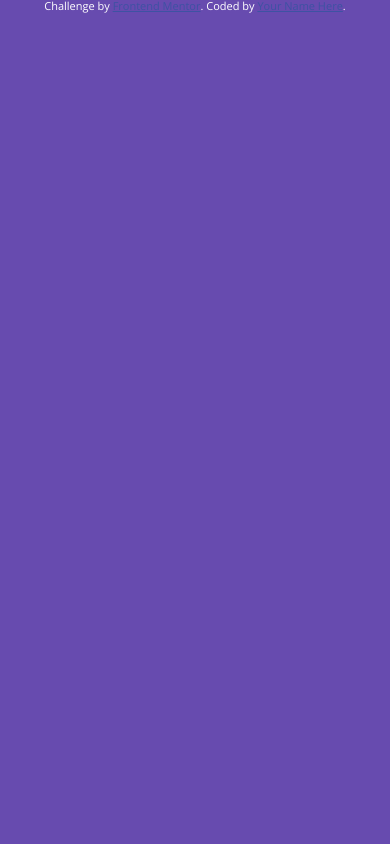
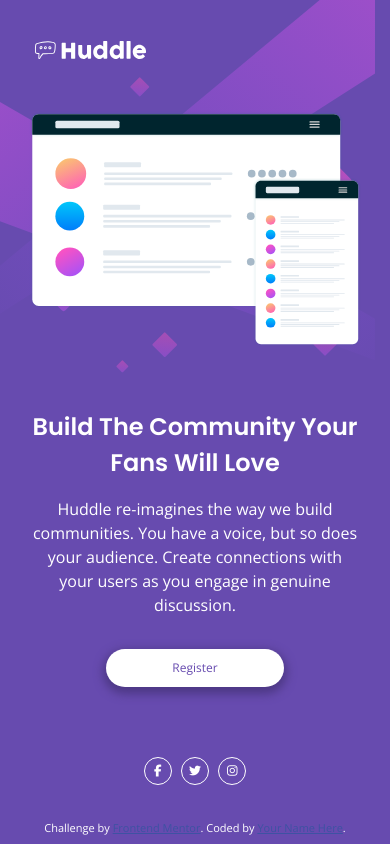
Before and after one commit to charmainelhm/frontend-mentor-huddle-landing-page-introductory-section, a plain HTML site: page index.html in a window 390 px wide. Drawn offline with nearby package versions, Linux system fonts and the light colour scheme.

Commit message:
Style: formate mobile layout of webpage.

```diff
--- a/css/style.css
+++ b/css/style.css
@@ -4,9 +4,7 @@
   --color-accent: #e882e8;
   --color-shadow: #4d3885;
 
-  --fs-xl: 4.2rem;
-  --fs-600: 3.2rem;
-  --fs-500: 1.8rem;
+  --fs-xl: 2.4rem;
   --fs-400: 1.6rem;
   --fs-300: 1.2rem;
 }
@@ -18,6 +16,11 @@
   margin: 0;
 }
 
+.container {
+  width: 85%;
+  margin: 3.5rem auto;
+}
+
 /* Typography */
 html {
   font-size: 62.5%;
@@ -27,12 +30,15 @@ body {
   font-family: "Open Sans", Arial, Helvetica, sans-serif;
   font-size: var(--fs-400);
   background-color: var(--color-bg);
+  background-image: url(../images/bg-mobile.svg);
+  background-repeat: no-repeat;
   color: var(--color-primary);
+  line-height: 1.5;
 }
 
 h1 {
   font-family: "Poppins", Arial, Helvetica, sans-serif;
-  font-size: var(--fs-600);
+  font-size: var(--fs-xl);
 }
 
 /* Components */
@@ -44,7 +50,7 @@ h1 {
   font-size: var(--fs-300);
   padding: 0.8em 5.5em;
   border-radius: 20px;
-  box-shadow: 0 2px 10px 5px var(--color-shadow);
+  box-shadow: 0 4px 10px 3px var(--color-shadow);
   transition: all 0.15s ease-out;
 }
 
@@ -82,6 +88,27 @@ h1 {
   border-color: var(--color-accent);
 }
 
+.page__logo {
+  width: 120px;
+}
+
+.page__img {
+  width: 100%;
+  margin: 4rem 0;
+}
+
+.page__content {
+  text-align: center;
+}
+
+.page__text {
+  margin-bottom: 2em;
+}
+
+.page__content .btn {
+  margin-bottom: 7rem;
+}
+
 /* Attributions */
 .attribution {
   font-size: 11px;
--- a/index.html
+++ b/index.html
@@ -30,6 +30,28 @@
     </title>
   </head>
   <body>
+    <div class="container">
+      <img class="page__logo" src="images/logo.svg" alt="Huddle logo" />
+      <img
+        class="page__img"
+        src="images/illustration-mockups.svg"
+        alt="huddle interface mockup"
+      />
+      <div class="page__content">
+        <h1 class="page__title">Build The Community Your Fans Will Love</h1>
+        <p class="page__text">
+          Huddle re-imagines the way we build communities. You have a voice, but
+          so does your audience. Create connections with your users as you
+          engage in genuine discussion.
+        </p>
+        <a class="btn" href="#">Register</a>
+      </div>
+      <div class="social-links">
+        <div class="social-icon"><i class="fab fa-facebook-f"></i></div>
+        <div class="social-icon"><i class="fab fa-twitter"></i></div>
+        <div class="social-icon"><i class="fab fa-instagram"></i></div>
+      </div>
+    </div>
     <footer>
       <p class="attribution">
         Challenge by
```
